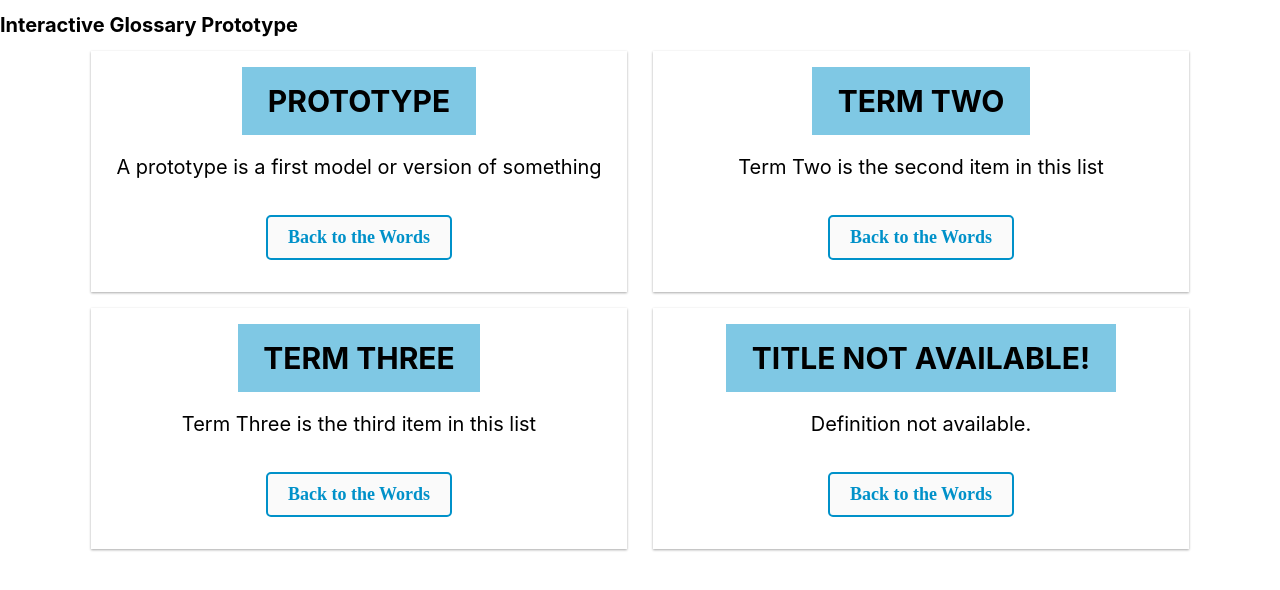
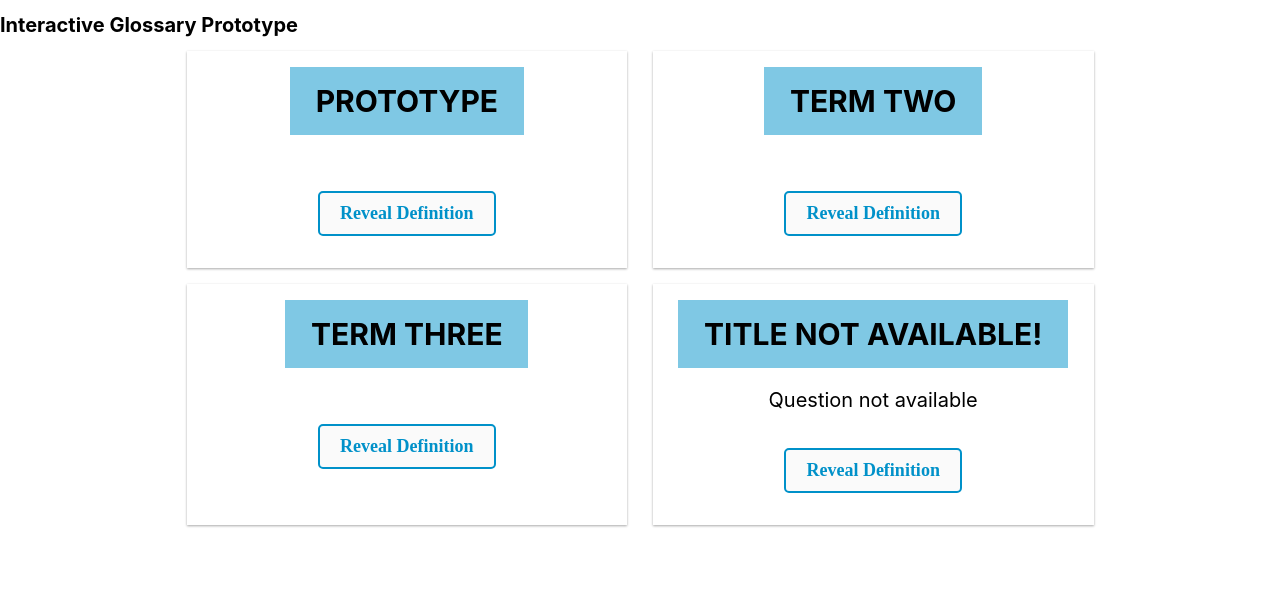
Before and after one commit to jonathanprozzi/interactive-glossary-prototype, a React (Create React App) app: page / in a window 1280 px wide. Shown: the top 590 px of the page. Built offline with nearby package versions, Linux system fonts and the light colour scheme.

Commit message:
added toggleQuestionState function and the buttons now have this as a click handler

```diff
--- a/src/components/GlossaryCard.js
+++ b/src/components/GlossaryCard.js
@@ -4,8 +4,14 @@ import styled from "styled-components";
 
 class GlossaryCard extends React.Component {
   state = {
-    askingQuestion: false
+    askingQuestion: true
   };
+
+  toggleQuestionState = e => {
+    this.setState({ askingQuestion: !this.state.askingQuestion });
+    console.log(this.state.askingQuestion);
+  };
+
   render() {
     return (
       <CardWrapper>
@@ -18,9 +24,13 @@ class GlossaryCard extends React.Component {
           <GlossaryCopy>{this.props.termDefinition}</GlossaryCopy>
         )}
         {this.state.askingQuestion ? (
-          <RevealButton>Reveal Definition</RevealButton>
+          <RevealButton onClick={this.toggleQuestionState}>
+            Reveal Definition
+          </RevealButton>
         ) : (
-          <RevealButton>Back to the Words</RevealButton>
+          <RevealButton onClick={this.toggleQuestionState}>
+            Back to the Words
+          </RevealButton>
         )}
       </CardWrapper>
     );
```
